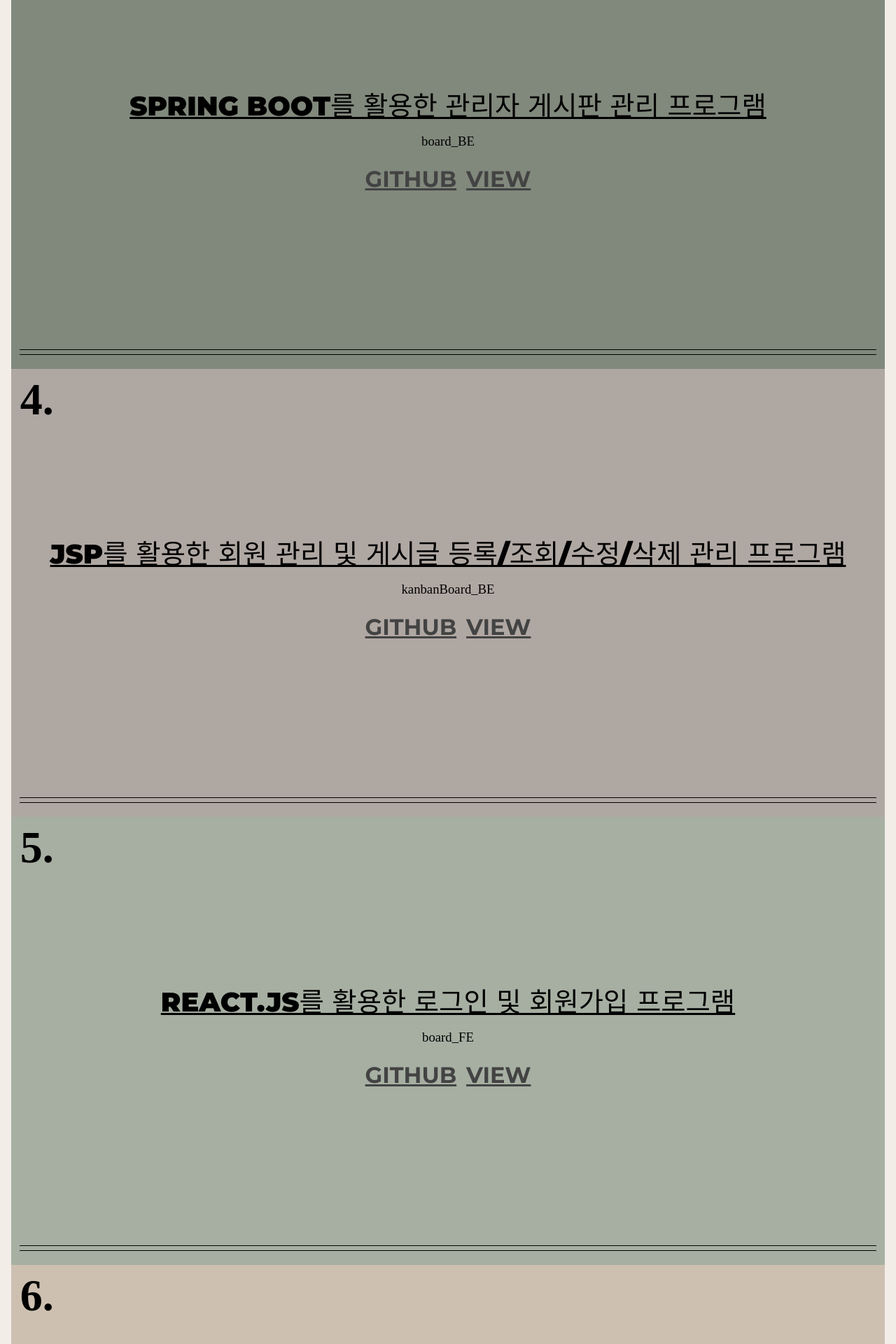
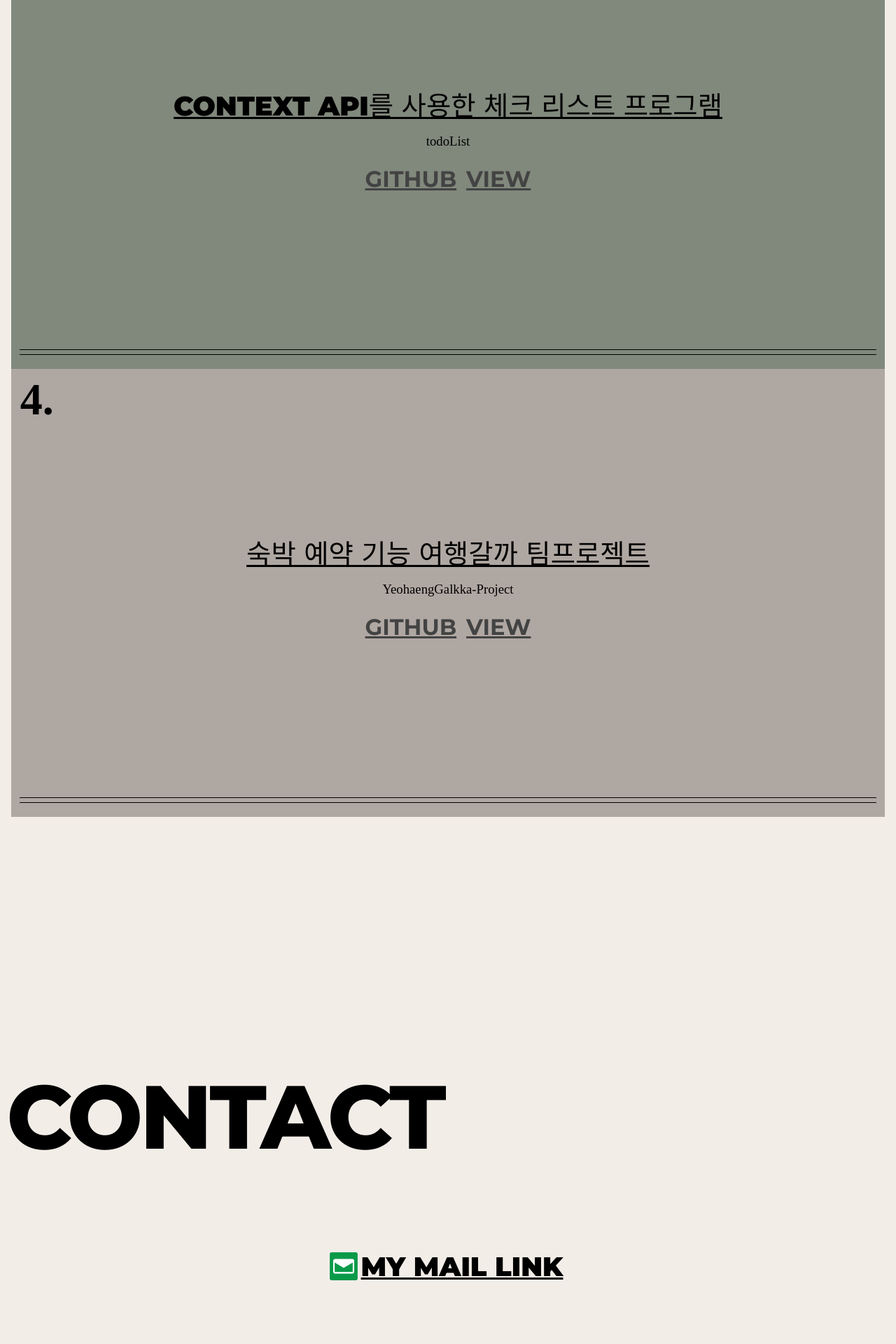
Before and after one commit to kyungmin0729/port2023-MainPortSite, a React (Create React App) app: page / in a window 1280 px wide. Shown: the part 5200-7120 px from the top of the page at 70% size. Built offline with nearby package versions, Linux system fonts and the light colour scheme; a small style sheet from the web is missing; a web font is replaced by a local one.

Commit message:
site Update

```diff
--- a/src/constants/index.js
+++ b/src/constants/index.js
@@ -24,44 +24,28 @@ export const siteText = [
     title: "portFolio2023",
     gitHub:
       "https://github.com/kyungmin0729/port2023-MainPortSite/tree/master/src",
-    view: "/",
+    view: "https://github.com/kyungmin0729/port2023-MainPortSite/blob/master/README.md",
     info: [],
   },
   {
     text: ["React(FE) + Spring boot(BE)를 활용한 채팅프로그램"],
     title: "chatting",
     gitHub: "https://github.com/kyungmin0729/port2023-chatting",
-    view: "/",
-    info: [],
-  },
-  {
-    text: ["Spring boot를 활용한 관리자 게시판 관리 프로그램"],
-    title: "board_BE",
-    gitHub: "https://github.com/kyungmin0729/port2023-board_BE",
-    view: "/",
-    info: [],
-  },
-  {
-    text: [
-      "JSP를 활용한 회원 관리 및 게시글 등록/조회/수정/삭제 관리 프로그램",
-    ],
-    title: "kanbanBoard_BE",
-    gitHub: "https://github.com/kyungmin0729/port2023-kanban_BE",
-    view: "/",
-    info: [],
-  },
-  {
-    text: ["React.js를 활용한 로그인 및 회원가입 프로그램"],
-    title: "board_FE",
-    gitHub: "https://github.com/kyungmin0729/port2023-board_FE",
-    view: "/",
+    view: "https://github.com/kyungmin0729/port2023-chatting/blob/master/README.md",
     info: [],
   },
   {
     text: ["Context API를 사용한 체크 리스트 프로그램"],
-    title: "todoList_FE",
+    title: "todoList",
     gitHub: "https://github.com/kyungmin0729/port2023-todo_FE",
-    view: "/",
+    view: "https://github.com/kyungmin0729/port2023-todo_FE/blob/master/README.md",
+    info: [],
+  },
+  {
+    text: ["숙박 예약 기능 여행갈까 팀프로젝트"],
+    title: "YeohaengGalkka-Project",
+    gitHub: "https://github.com/kyungmin0729/port2023-TeamProject",
+    view: "https://github.com/kyungmin0729/port2023-TeamProject/blob/master/README.md",
     info: [],
   },
 ];
```
